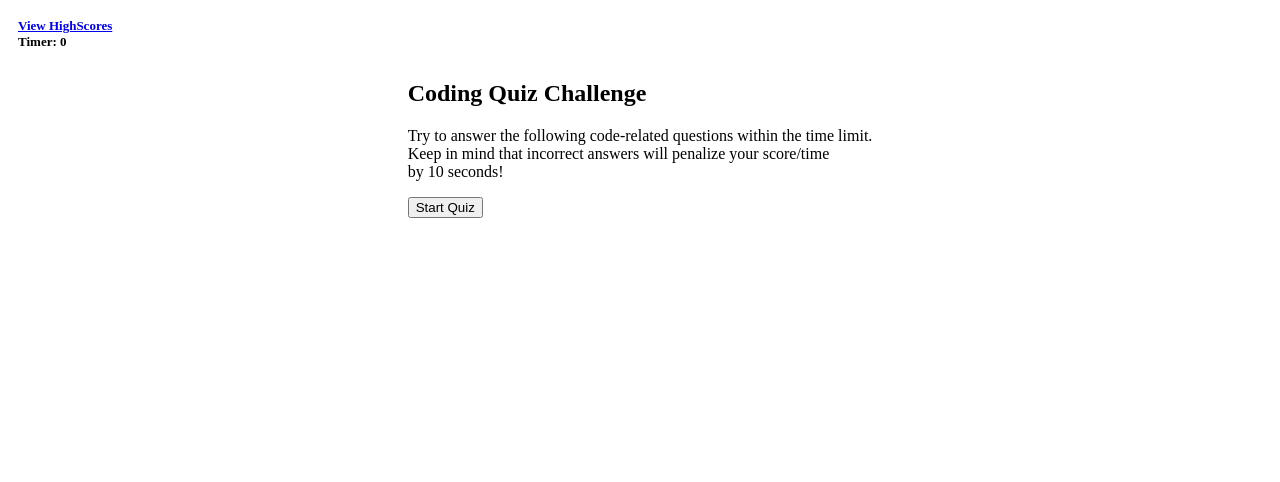
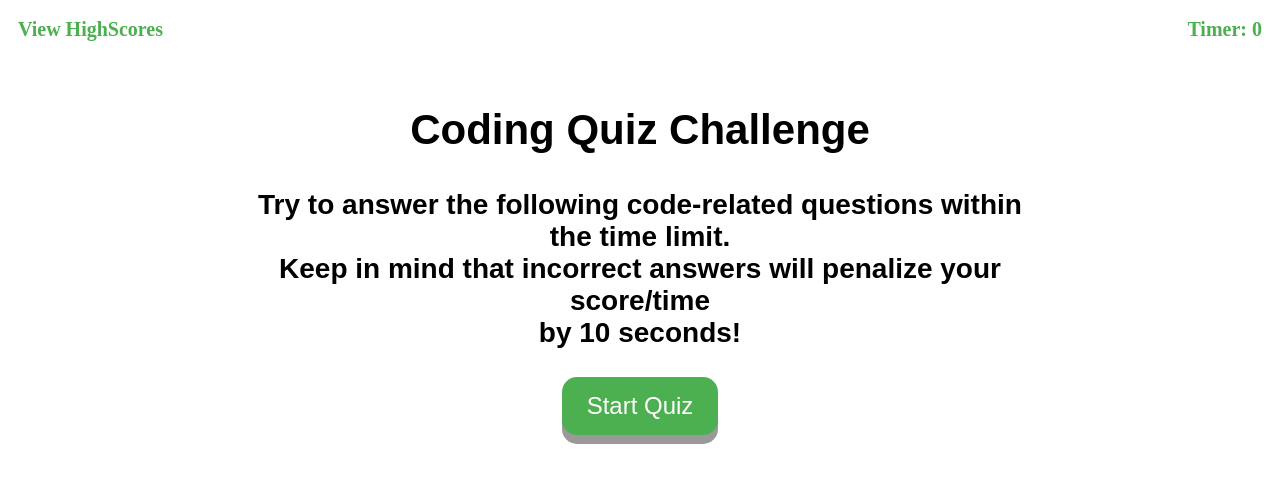
Before and after one commit to jadenrobison8/Code-Quiz, a plain HTML site: page index.html in a window 1280 px wide. Drawn offline with Linux system fonts and the light colour scheme.

Commit message:
add styles

```diff
--- a/assets/css/style.css
+++ b/assets/css/style.css
@@ -2,18 +2,68 @@ header {
     display: flex;
     justify-content: space-between;
     padding: 10px;
-    font-size: small;
+    font-size: medium;
     font-weight: bold;
+}
+
+a:link {
+    text-decoration: none;
+    color: #4CAF50;
+    font-size: 20px;
+}
+
+.timer {
+    font-size: 20px;
+    color: #4CAF50
 }
 
 main {
     display: flex;
     justify-content: center;
+    font-size: 28px;
+    font-weight: bold;
+    font-family: sans-serif;
+    padding: 20px;
+    width: 800px;
+    margin: auto;
+}
+
+.start {
+    text-align: center;
 }
 
 button {
-    flex-direction: row;
+    display: inline-block;
+    padding: 15px 25px;
+    font-size: 24px;
+    cursor: pointer;
+    text-align: center;
+    text-decoration: none;
+    outline: none;
+    color: #fff;
+    background-color: #4CAF50;
+    border: none;
+    border-radius: 15px;
+    box-shadow: 0 9px #999;
+    margin: auto
+}
 
+ul {
+    list-style-type: none;
+}
+
+.quiz {
+    align-items: flex-start;
+}
+
+button:hover {
+    background-color: #3e8e41
+}
+
+button:active {
+    background-color: #3e8e41;
+    box-shadow: 0 5px #666;
+    transform: translateY(4px);
 }
 
 .hide {
--- a/assets/js/script.js
+++ b/assets/js/script.js
@@ -247,7 +247,7 @@ var showQuestions = function() {
 
         for (var i = 0; i < choices.length; i++) {
             var counter = i + 1;
-            document.getElementById("b"+i).innerHTML = choices[i];
+            document.getElementById("b"+i).innerHTML = i+1 + ". " + choices[i];
         }
         //onClick="this.disabled=true; this.value='Sending…'";
     }
--- a/index.html
+++ b/index.html
@@ -10,21 +10,19 @@
 
 <body id="page-content">
     <header id="header">
-        <div>
             <div>
                 <a href="#" id="highScoresLink">View HighScores</a>
             </div>
-            <div>
+            <div class="timer">
                 Timer: <span id="timerValue"></span>
             </div>
-        </div>
     </header>
 
     <main>
         <!-- quiz container -->
         <section>
             <!--quiz start page-->
-            <div id="start">
+            <div id="start" class="start">
                 <h1>Coding Quiz Challenge</h1>
                 <p>Try to answer the following code-related questions within the time limit. <br>
                     Keep in mind that incorrect answers will penalize your score/time <br>
@@ -34,11 +32,11 @@
             </div>
 
             <!-- question and answer container -->
-            <div id="QuizQ" class="hide">
+            <div id="QuizQ" class="hide quiz">
                 <!--question h1 element-->
                 <h1 id="question"></h1>
                 <!-- answers <ul> and button elements-->
-                <ul id="answers">
+                <ul id="answers" class="answers">
                     <li><button id="b0"></button></li>
                     <li><button id="b1"></button></li>
                     <li><button id="b2"></button></li>
```
